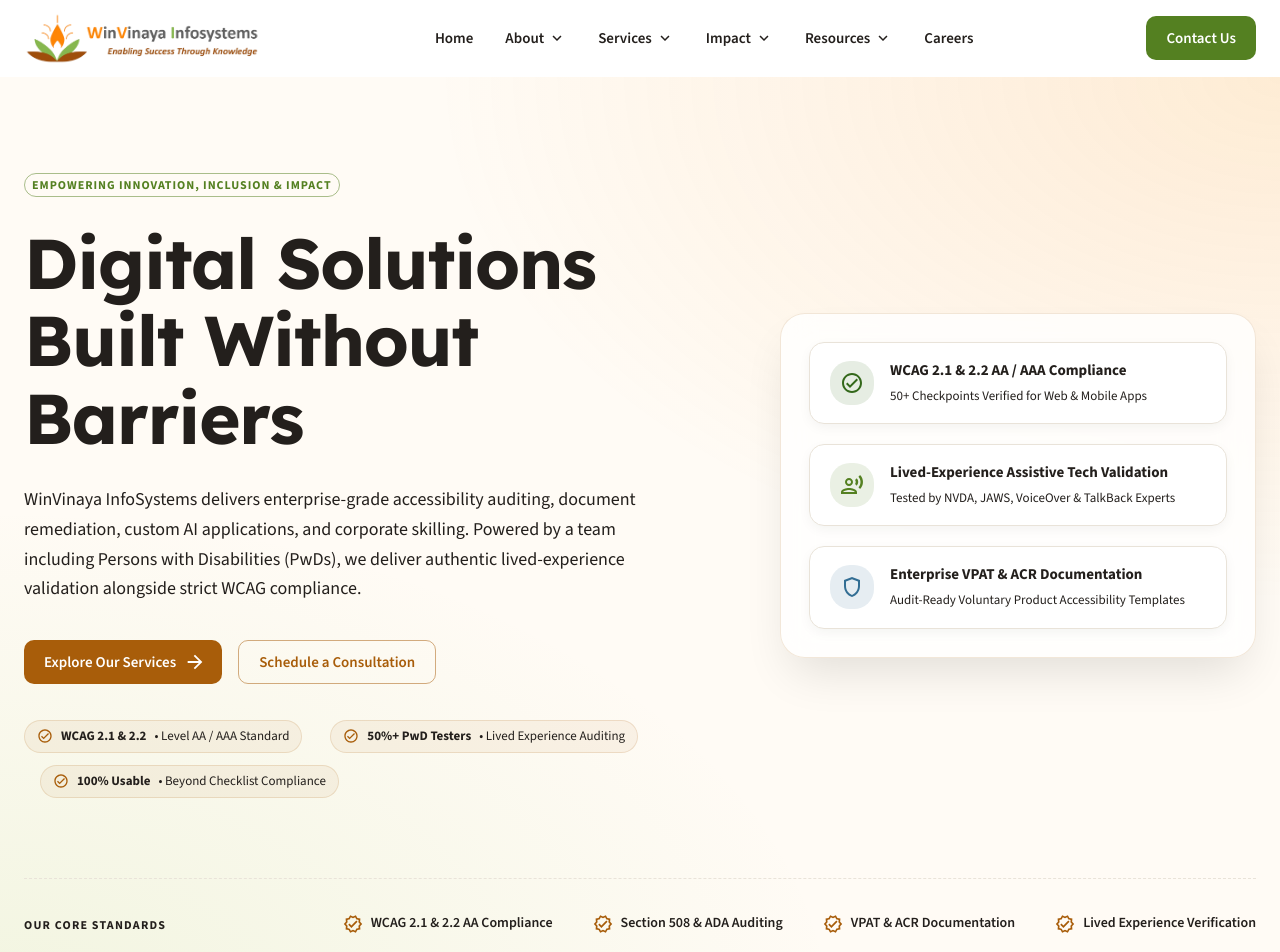
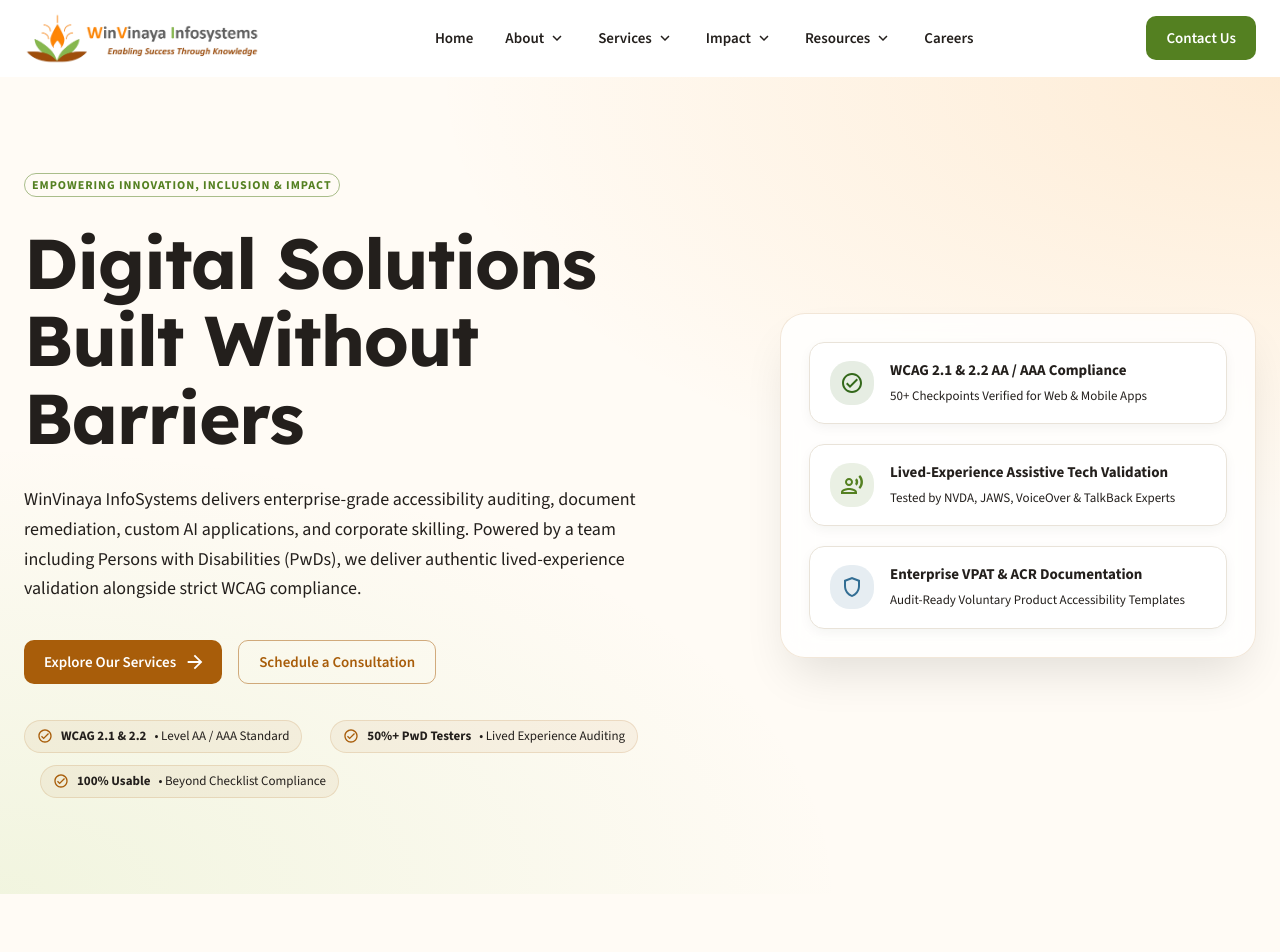
Before and after one commit to winvinayainfosystemsindia/wviswebsite2.0, a React (Vite) app in the folder frontend/: page / in a window 1280 px wide. Shown: the top 952 px of the page. Built offline with nearby package versions, Linux system fonts and the light colour scheme.

Commit message:
trust section removed

```diff
--- a/frontend/src/data/home/hero.ts
+++ b/frontend/src/data/home/hero.ts
@@ -15,7 +15,6 @@
   primaryCta: HeroCta
   secondaryCta: HeroCta
   badges: HeroBadge[]
-  trustPillars: string[]
 }
 
 export const heroContent: HeroContent = {
@@ -30,10 +29,4 @@
     { label: '50%+ PwD Testers', sublabel: 'Lived Experience Auditing' },
     { label: '100% Usable', sublabel: 'Beyond Checklist Compliance' },
   ],
-  trustPillars: [
-    'WCAG 2.1 & 2.2 AA Compliance',
-    'Section 508 & ADA Auditing',
-    'VPAT & ACR Documentation',
-    'Lived Experience Verification',
-  ],
 }
--- a/frontend/src/sections/home/HeroSection.tsx
+++ b/frontend/src/sections/home/HeroSection.tsx
@@ -5,7 +5,6 @@
 import Stack from '@mui/material/Stack'
 import Typography from '@mui/material/Typography'
 import CheckCircleOutlinedIcon from '@mui/icons-material/CheckCircleOutlined'
-import VerifiedOutlinedIcon from '@mui/icons-material/VerifiedOutlined'
 import RecordVoiceOverOutlinedIcon from '@mui/icons-material/RecordVoiceOverOutlined'
 import ShieldOutlinedIcon from '@mui/icons-material/ShieldOutlined'
 import ArrowForwardIcon from '@mui/icons-material/ArrowForward'
@@ -175,35 +174,6 @@
           </CardContainer>
         </Grid>
       </Grid>
-
-      {/* Trust Pillars Bar */}
-      <Box
-        sx={(theme) => ({
-          mt: { xs: 6, md: 10 },
-          pt: 4,
-          borderTop: `1px dashed ${theme.palette.divider}`,
-        })}
-      >
-        <Grid container spacing={2} sx={{ alignItems: 'center', justifyContent: 'space-between' }}>
-          <Grid size={{ xs: 12, md: 3 }}>
-            <Typography variant="overline" color="text.secondary" sx={{ fontWeight: 700, letterSpacing: '0.1em' }}>
-              OUR CORE STANDARDS
-            </Typography>
-          </Grid>
-          <Grid size={{ xs: 12, md: 9 }}>
-            <Stack direction="row" spacing={3} sx={{ flexWrap: 'wrap', gap: 2, justifyContent: { xs: 'flex-start', md: 'flex-end' } }}>
-              {heroContent.trustPillars.map((pillar, idx) => (
-                <Stack key={idx} direction="row" spacing={1} sx={{ alignItems: 'center' }}>
-                  <VerifiedOutlinedIcon fontSize="small" color="primary" />
-                  <Typography variant="body2" sx={{ fontWeight: 600 }}>
-                    {pillar}
-                  </Typography>
-                </Stack>
-              ))}
-            </Stack>
-          </Grid>
-        </Grid>
-      </Box>
     </Container>
   </Root>
 )
```
